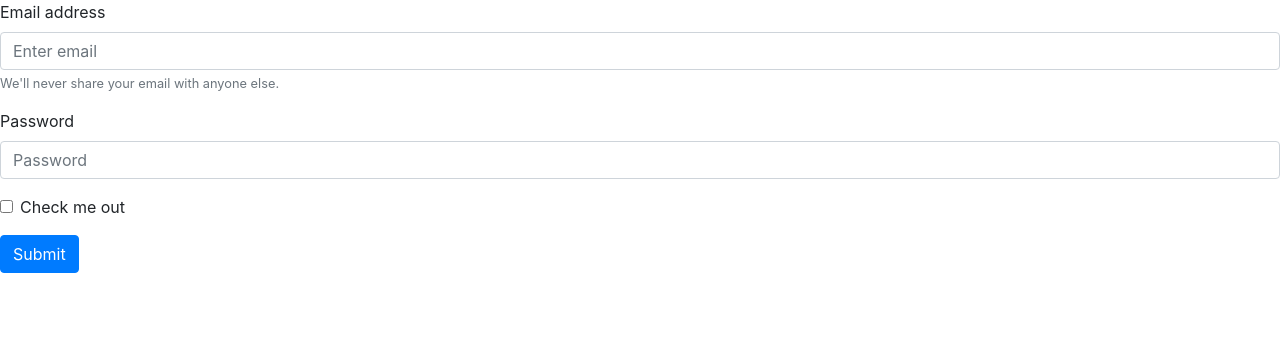
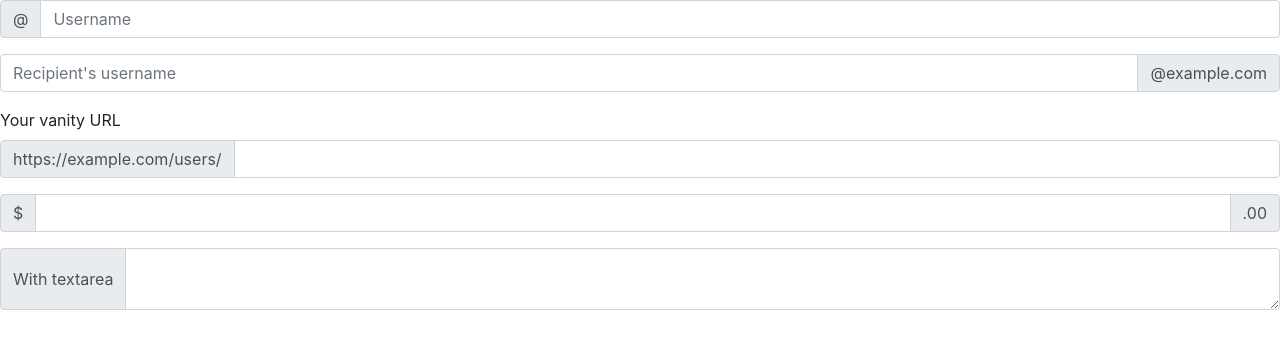
Before and after one commit to fioredefelice/practice, a website: page bootstrapcarpeta/index.html in a window 1280 px wide. Drawn offline with nearby package versions, Linux system fonts and the light colour scheme.

Commit message:
esto es un comentario

```diff
--- a/bootstrapcarpeta/index.html
+++ b/bootstrapcarpeta/index.html
@@ -8,22 +8,44 @@
     <title>Modificacion</title>
 </head>
 <body>
-    <form>
-        <div class="form-group">
-          <label for="exampleInputEmail1">Email address</label>
-          <input type="email" class="form-control" id="exampleInputEmail1" aria-describedby="emailHelp" placeholder="Enter email">
-          <small id="emailHelp" class="form-text text-muted">We'll never share your email with anyone else.</small>
+    <div class="input-group mb-3">
+        <div class="input-group-prepend">
+          <span class="input-group-text" id="basic-addon1">@</span>
         </div>
-        <div class="form-group">
-          <label for="exampleInputPassword1">Password</label>
-          <input type="password" class="form-control" id="exampleInputPassword1" placeholder="Password">
+        <input type="text" class="form-control" placeholder="Username" aria-label="Username" aria-describedby="basic-addon1">
+      </div>
+
+      <div class="input-group mb-3">
+        <input type="text" class="form-control" placeholder="Recipient's username" aria-label="Recipient's username" aria-describedby="basic-addon2">
+        <div class="input-group-append">
+          <span class="input-group-text" id="basic-addon2">@example.com</span>
         </div>
-        <div class="form-group form-check">
-          <input type="checkbox" class="form-check-input" id="exampleCheck1">
-          <label class="form-check-label" for="exampleCheck1">Check me out</label>
+      </div>
+
+      <label for="basic-url">Your vanity URL</label>
+      <div class="input-group mb-3">
+        <div class="input-group-prepend">
+          <span class="input-group-text" id="basic-addon3">https://example.com/users/</span>
         </div>
-        <button type="submit" class="btn btn-primary">Submit</button>
-      </form>
+        <input type="text" class="form-control" id="basic-url" aria-describedby="basic-addon3">
+      </div>
+
+      <div class="input-group mb-3">
+        <div class="input-group-prepend">
+          <span class="input-group-text">$</span>
+        </div>
+        <input type="text" class="form-control" aria-label="Amount (to the nearest dollar)">
+        <div class="input-group-append">
+          <span class="input-group-text">.00</span>
+        </div>
+      </div>
+
+      <div class="input-group">
+        <div class="input-group-prepend">
+          <span class="input-group-text">With textarea</span>
+        </div>
+        <textarea class="form-control" aria-label="With textarea"></textarea>
+      </div>
 <script src="./node_modules/jquery/dist/jquery.min.js" type="text/javascript"></script>
   <script src="./node_modules/bootstrap/dist/js/bootstrap.min.js" type="text/javascript"></script>
 </body>
```
